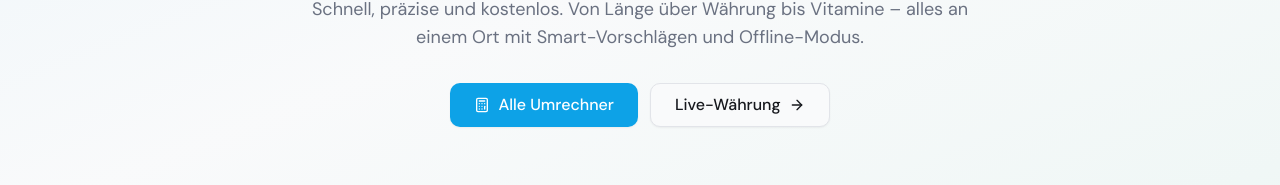
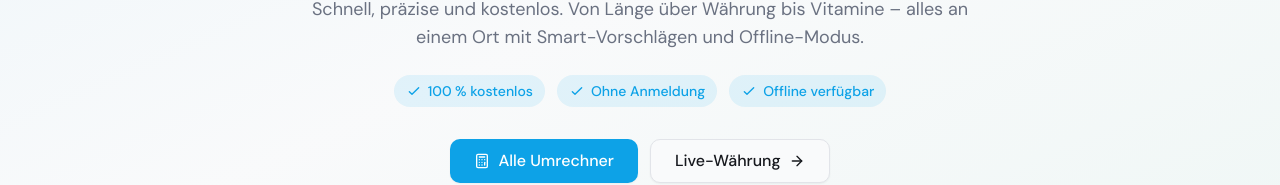
Before and after one commit to DocS61/smartumrechnen, a Next.js app in the folder nextjs_space/: page / in a window 1280 px wide. Shown: the part 348-533 px from the top of the page. Built offline with nearby package versions, Linux system fonts and the light colour scheme; no server answers.

Commit message:
Hero trust badges and footer link

```diff
--- a/nextjs_space/components/home-content.tsx
+++ b/nextjs_space/components/home-content.tsx
@@ -54,10 +54,24 @@ export function HomeContent() {
               <h1 className="font-display text-4xl md:text-5xl lg:text-6xl font-bold tracking-tight mb-4">
                 Intelligente <span className="text-primary">Einheiten</span>-Umrechnung
               </h1>
-              <p className="text-lg text-muted-foreground mb-8 max-w-2xl mx-auto">
+              <p className="text-lg text-muted-foreground mb-6 max-w-2xl mx-auto">
                 Schnell, präzise und kostenlos. Von Länge über Währung bis Vitamine –
                 alles an einem Ort mit Smart-Vorschlägen und Offline-Modus.
               </p>
+              <div className="flex flex-wrap justify-center gap-3 mb-8">
+                <span className="inline-flex items-center gap-1.5 text-sm font-medium text-primary bg-primary/10 px-3 py-1.5 rounded-full">
+                  <svg className="w-4 h-4" fill="none" viewBox="0 0 24 24" stroke="currentColor" strokeWidth={2}><path strokeLinecap="round" strokeLinejoin="round" d="M5 13l4 4L19 7" /></svg>
+                  100 % kostenlos
+                </span>
+                <span className="inline-flex items-center gap-1.5 text-sm font-medium text-primary bg-primary/10 px-3 py-1.5 rounded-full">
+                  <svg className="w-4 h-4" fill="none" viewBox="0 0 24 24" stroke="currentColor" strokeWidth={2}><path strokeLinecap="round" strokeLinejoin="round" d="M5 13l4 4L19 7" /></svg>
+                  Ohne Anmeldung
+                </span>
+                <span className="inline-flex items-center gap-1.5 text-sm font-medium text-primary bg-primary/10 px-3 py-1.5 rounded-full">
+                  <svg className="w-4 h-4" fill="none" viewBox="0 0 24 24" stroke="currentColor" strokeWidth={2}><path strokeLinecap="round" strokeLinejoin="round" d="M5 13l4 4L19 7" /></svg>
+                  Offline verfügbar
+                </span>
+              </div>
               <div className="flex justify-center gap-3">
                 <Link href="#alle">
                   <Button size="lg" className="gap-2">
--- a/nextjs_space/components/site-footer.tsx
+++ b/nextjs_space/components/site-footer.tsx
@@ -29,6 +29,25 @@ export function SiteFooter() {
             © {year} SmartUmrechnen
           </p>
         </div>
+
+        {/* Schwester-Projekt */}
+        <div className="mt-8 pt-6 border-t border-border/50 text-center">
+          <p className="text-sm text-muted-foreground mb-2">
+            Du planst eine Hochzeit oder ein besonderes Event?
+          </p>
+          <a
+            href="https://namensreue.de"
+            target="_blank"
+            rel="noopener noreferrer"
+            className="inline-flex items-center gap-2 text-sm font-semibold text-primary hover:text-primary/80 transition-colors group"
+          >
+            <span className="w-7 h-7 rounded-full bg-primary/10 flex items-center justify-center group-hover:bg-primary/20 transition-colors">
+              <svg className="w-4 h-4" fill="none" viewBox="0 0 24 24" stroke="currentColor" strokeWidth={2}><path strokeLinecap="round" strokeLinejoin="round" d="M4.318 6.318a4.5 4.5 0 000 6.364L12 20.364l7.682-7.682a4.5 4.5 0 00-6.364-6.364L12 7.636l-1.318-1.318a4.5 4.5 0 00-6.364 0z" /></svg>
+            </span>
+            Entdecke namensreue.de – Dein Namensänderungs-Guide
+            <svg className="w-4 h-4 transition-transform group-hover:translate-x-0.5" fill="none" viewBox="0 0 24 24" stroke="currentColor" strokeWidth={2}><path strokeLinecap="round" strokeLinejoin="round" d="M10 6H6a2 2 0 00-2 2v10a2 2 0 002 2h10a2 2 0 002-2v-4M14 4h6m0 0v6m0-6L10 14" /></svg>
+          </a>
+        </div>
       </div>
     </footer>
   )
```
Also changed, not shown: 1 other file (tests, documents, lock files or other folders).
